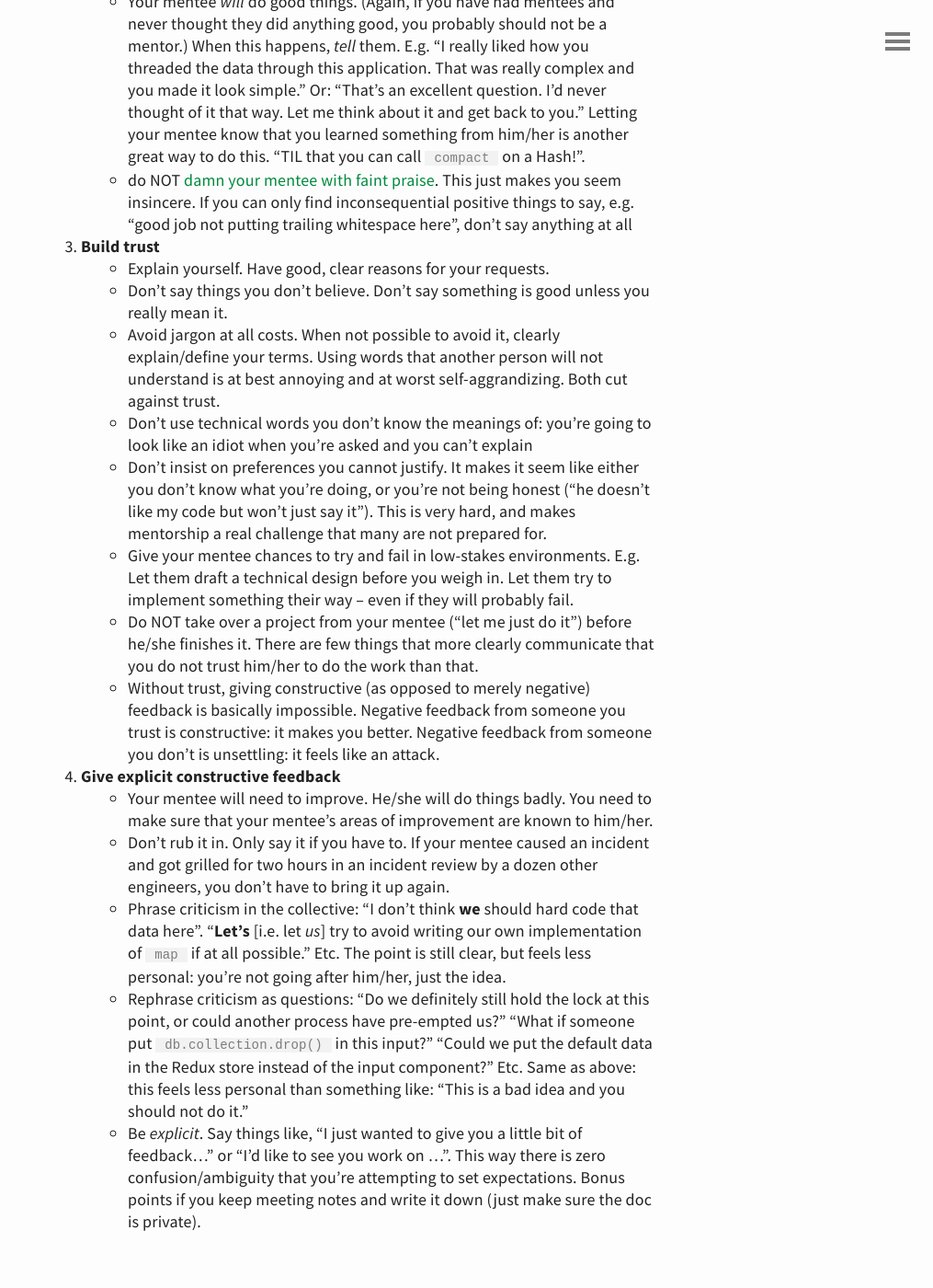
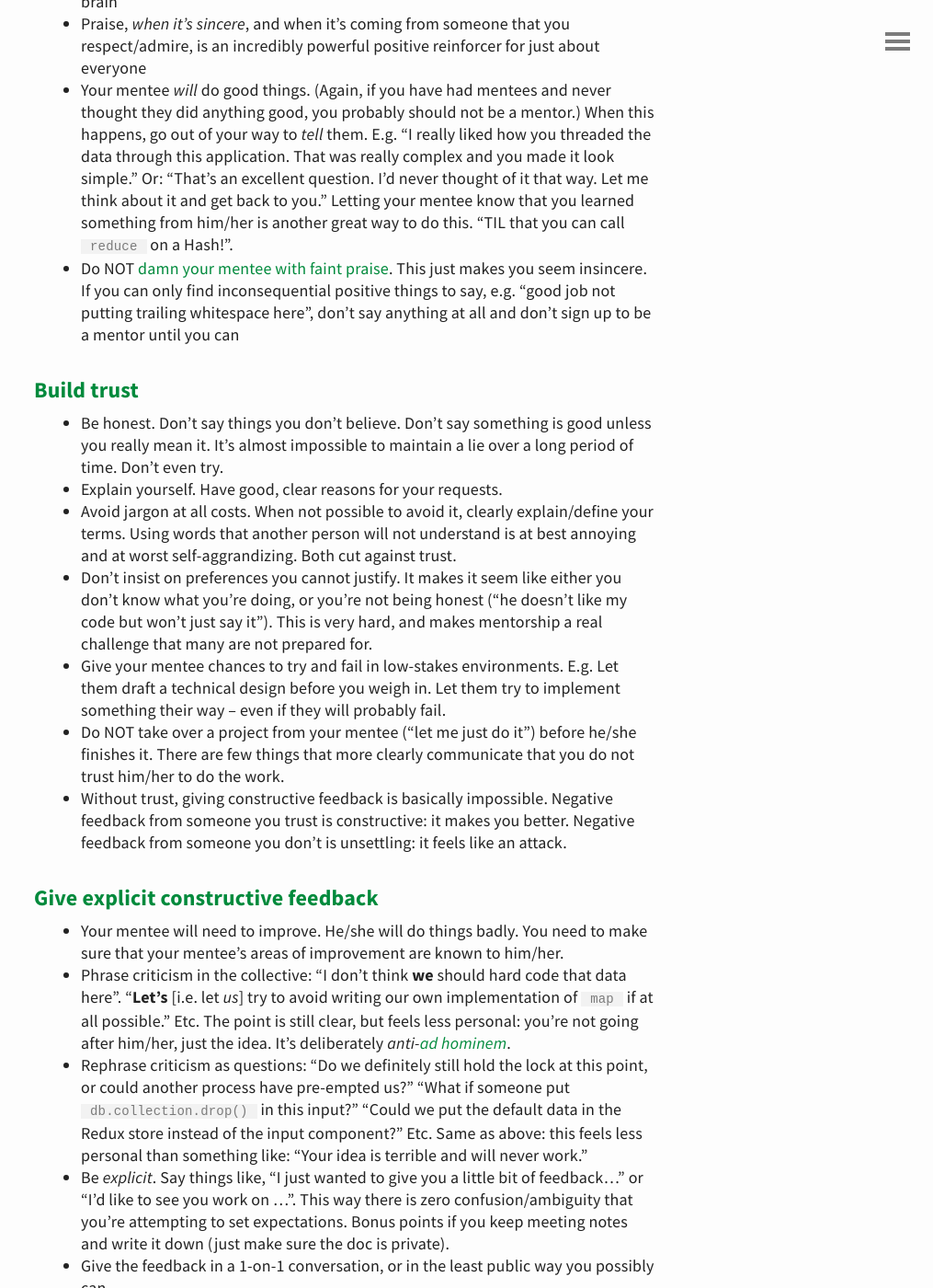
Before and after one commit to davidlaprade/davidlaprade.github.io, a Jekyll site: the page built from _posts/2020-12-12-software-mentorship.md, in a window 1280 px wide and 1400 px high, scrolled down 1044 px. Shown: the whole window at 92% size, without its empty margins (265-1280 px from the left). Built offline with Jekyll 4.4.1, drawn with Linux system fonts in a browser that asks for light colours; comment, search, counter and statistics services are not loaded; some of the changed text lies outside the part shown.

Commit message:
Tweak mentorship post

```diff
--- a/_posts/2020-12-12-software-mentorship.md
+++ b/_posts/2020-12-12-software-mentorship.md
@@ -1,17 +1,18 @@
 ---
-title: "Software Mentorship"
+title: "Software Mentorship Principles"
 tags: programming mentorship general
-excerpt: "How to be a good mentor to other software engineers"
+excerpt: "I've had some great mentors and some terrible mentors. I've been a good mentor
+and I've probably been a bad mentor. Here are some principles that I've learned
+along the way."
 ---
 
-I've had some great mentors and some bad mentors. I've been a good mentor and
-I've probably been a bad mentor. Here are some things that I've learned along
-the way:
+I've had some great mentors and some terrible mentors. I've been a good mentor
+and I've probably been a bad mentor. Here are some principles that I've learned
+along the way:
 
-### Things you must do
-1. __Be intellectually humble and honest__
+### Be intellectually humble
   * Take your mentee seriously intellectually. Work hard to understand what
-    his/her questions are and to give good answers. The same question can have
+    his/her questions are and give good answers. The same question can have
     multiple meanings (think: ["How do you get to Carnegie Hall?"](https://www.carnegiehall.org/Explore/Articles/2020/04/10/The-Joke)). Don't assume the
     one he/she has in mind is the simple/dumb one.
   * Admit when you're wrong -- you will be.
@@ -20,10 +21,12 @@ the way:
   * Tell your mentee when he/she teaches you things. He/she almost certainly
     will. If you've been a mentor before and learned nothing, you were almost
     certainly a bad mentor.
+  * Don't use technical words you don't know the meanings of: you're going to look like an
+    idiot when you're asked and you can't explain
   * Humility builds trust (more on that below) and
-    respect, which will make your feedback much more effective
+    respect, which will make your praise and feedback much more effective
 
-2. __Positively reinforce the good things your mentee does__
+### Positively reinforce the good things your mentee does
   * [Positive reinforcement](https://en.wikipedia.org/wiki/Reinforcement) is a
     robustly effective tool for making long-lasting changes to the behavior of
     others (i.e. for _teaching_ them). It is a part of our shared lizard brain
@@ -32,28 +35,28 @@ the way:
     about everyone
   * Your mentee _will_ do good things. (Again, if you have had mentees and never
     thought they did anything good, you probably should not be a mentor.) When
-    this happens, _tell_ them. E.g. "I really liked how you threaded the data
+    this happens, go out of your way to _tell_ them. E.g. "I really liked how
+    you threaded the data
     through this application. That was really complex and you made it look
     simple." Or: "That's an excellent question. I'd never thought of it that
     way. Let me think about it and get back to you."
     Letting your mentee know that you learned something from him/her is
-    another great way to do this. "TIL that you can call `compact` on a Hash!".
-  * do NOT [damn your mentee with faint
+    another great way to do this. "TIL that you can call `reduce` on a Hash!".
+  * Do NOT [damn your mentee with faint
     praise](https://en.wikipedia.org/wiki/Damning_with_faint_praise). This
     just makes you seem insincere. If you can only find inconsequential positive
     things to say, e.g. "good job not putting trailing whitespace here", don't say
-    anything at all
+    anything at all and don't sign up to be a mentor until you can
 
-3. __Build trust__
+### Build trust
+  * Be honest. Don't say things you don't believe. Don't say something is good
+    unless you really mean it. It's almost impossible to maintain a lie over a
+    long period of time. Don't even try.
   * Explain yourself. Have good, clear reasons for your requests.
-  * Don't say things you don't believe. Don't say something is good unless you
-    really mean it.
   * Avoid jargon at all costs. When not possible to avoid it, clearly
     explain/define your terms. Using words that another person will not
     understand is at best annoying and at worst self-aggrandizing. Both cut
     against trust.
-  * Don't use technical words you don't know the meanings of: you're going to look like an
-    idiot when you're asked and you can't explain
   * Don't insist on preferences you cannot justify. It makes it seem like either
     you don't know what you're doing, or you're not being honest ("he doesn't
     like my code but won't just say it"). This is very hard, and makes
@@ -63,31 +66,37 @@ the way:
     something their way -- even if they will probably fail.
   * Do NOT take over a project from your mentee ("let me just do it") before
     he/she finishes it. There are few things that more clearly communicate that
-    you do not trust him/her to do the work than that.
-  * Without trust, giving constructive (as opposed to merely negative) feedback is
+    you do not trust him/her to do the work.
+  * Without trust, giving constructive feedback is
     basically impossible. Negative feedback from someone you trust is
     constructive: it makes you better. Negative feedback from someone you don't
     is unsettling: it feels like an attack.
 
-4. __Give explicit constructive feedback__
+### Give explicit constructive feedback
   * Your mentee will need to improve. He/she will do things badly. You need to
     make sure that your mentee's areas of improvement are known to him/her.
-  * Don't rub it in. Only say it if you have to. If your mentee caused an
-    incident and got grilled for two hours in an incident review by a dozen
-    other engineers, you don't have to bring it up again.
   * Phrase criticism in the collective: "I don't think __we__ should hard code
     that data here". "__Let's__ [i.e. let _us_] try to avoid writing our own
     implementation of
     `map` if at all possible." Etc. The point is still clear, but feels less
-    personal: you're not going after him/her, just the idea.
+    personal: you're not going after him/her, just the idea. It's deliberately
+    _anti-[ad hominem](https://en.wikipedia.org/wiki/Ad_hominem)_.
   * Rephrase criticism as questions: "Do we definitely still hold the lock at
     this point, or could another process have pre-empted us?" "What if someone
     put `db.collection.drop()` in this input?" "Could we put the default data in
     the Redux store instead of the input component?" Etc. Same as above: this feels
-    less personal than something like: "This is a bad idea and you should not do
-    it."
+    less personal than something like: "Your idea is terrible and will never
+    work."
   * Be _explicit_. Say things like, "I just wanted to give you a little bit of
     feedback..." or "I'd like to see you work on ...". This way there is zero
     confusion/ambiguity that you're attempting to set expectations. Bonus points if
     you keep meeting notes and write it down (just make sure the doc is
     private).
+  * Give the feedback in a 1-on-1 conversation, or in the least public way you
+    possibly can.
+  * Don't rub it in. Only say it if you have to. If your mentee caused an
+    incident and got grilled for two hours in an incident review by a dozen
+    other engineers, you don't have to bring it up again.
+  * Do NOT surprise your mentee on a performance/peer review with
+    negative feedback that you have not already told him/her and given him/her a
+    chance to work on.
```
